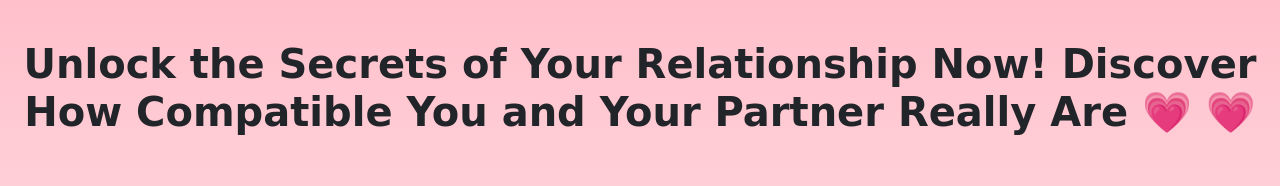
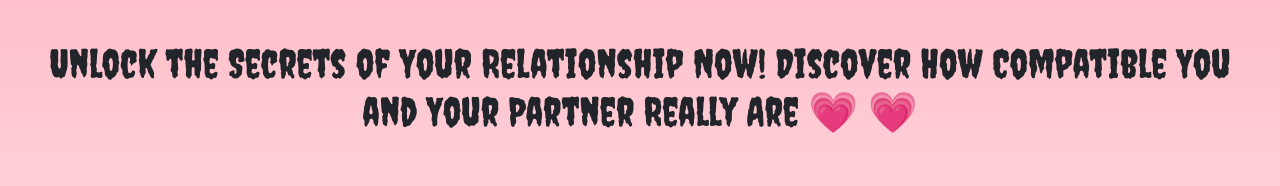
Before and after one commit to AthonysWorld/loveCalc, a plain HTML site: page index.html in a window 1280 px wide. Shown: the top 186 px of the page. Drawn offline with nearby package versions, Linux system fonts and the light colour scheme.

Commit message:
Add files via upload

```diff
--- a/index.html
+++ b/index.html
@@ -9,6 +9,9 @@
     <link href="https://cdn.jsdelivr.net/npm/bootstrap@5.3.0-alpha1/dist/css/bootstrap.min.css" rel="stylesheet" integrity="sha384-GLhlTQ8iRABdZLl6O3oVMWSktQOp6b7In1Zl3/Jr59b6EGGoI1aFkw7cmDA6j6gD" crossorigin="anonymous">
     <link rel="preconnect" href="https://fonts.gstatic.com" crossorigin>
 <link href="https://fonts.googleapis.com/css2?family=Dancing+Script:wght@600&family=Mulish:wght@1000&display=swap" rel="stylesheet">
+<link rel="preconnect" href="https://fonts.googleapis.com">
+<link rel="preconnect" href="https://fonts.gstatic.com" crossorigin>
+<link href="https://fonts.googleapis.com/css2?family=Creepster&display=swap" rel="stylesheet">
     <link rel="stylesheet" href="styles.css">
 </head>
 <body>
--- a/styles.css
+++ b/styles.css
@@ -4,15 +4,14 @@ body{
     padding-top: 40px;
     text-align: center;
     background-image: linear-gradient(pink,white);
-    font-family: 'Caveat', cursive;
+    font-family: 'Creepster';
 }
 
 .container-fluid{
     margin-bottom: 20px;
 }
 h1{
-    font-family: 'Caveat', cursive;
-    font-weight: bold;}
+    font-family: 'Creepster';}
 .two{
     padding-top: 80px;
 }
```
